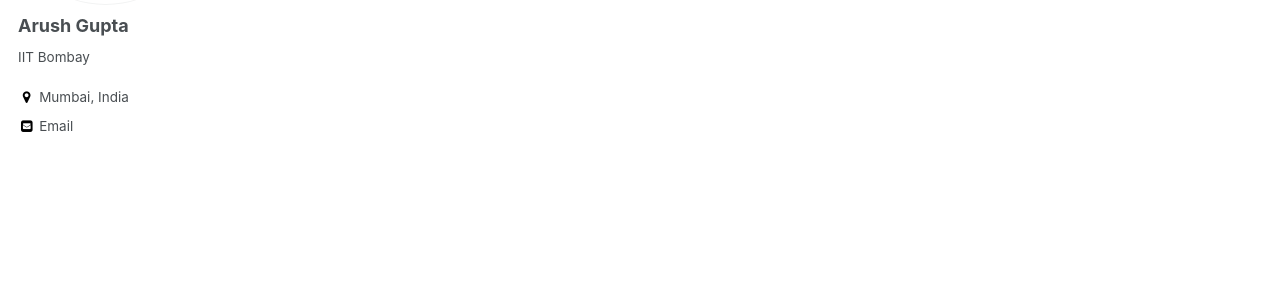
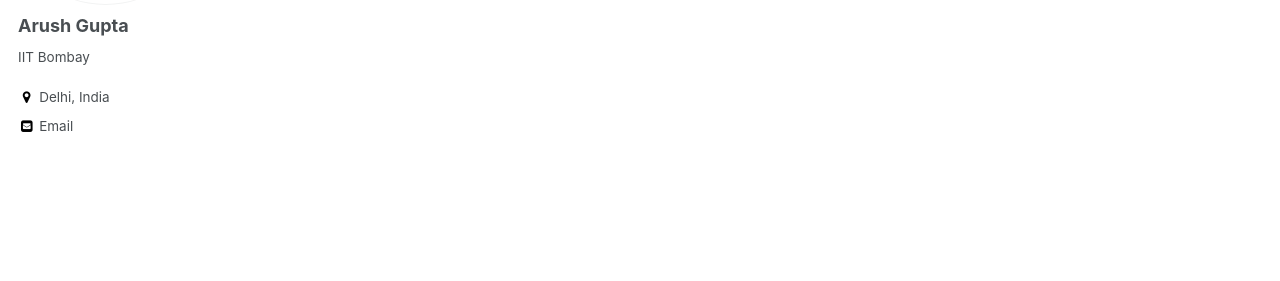
Before and after one commit to arush-gupta/arush-gupta.github.io, a Jekyll site: the page built from _pages/about.md, in a window 1280 px wide. Shown: the part 262-543 px from the top of the page. Built offline with Jekyll 4.4.1, drawn with Linux system fonts in a browser that asks for light colours.

Commit message:
Update _config.yml

```diff
--- a/_config.yml
+++ b/_config.yml
@@ -84,7 +84,7 @@ author:
   name             : "Arush Gupta"
   avatar           : "profile.jpg" ## Image
   bio              : "IIT Bombay"
-  location         : "Mumbai, India"
+  location         : "Delhi, India"
   employer         :
   googlescholar    : #"http://yourfullgooglescholarurl.com"
   email            : "arush_g@iitb.ac.in"
```
